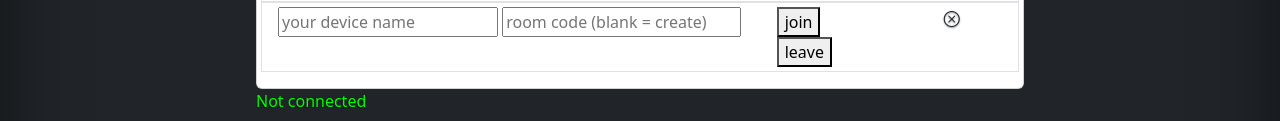
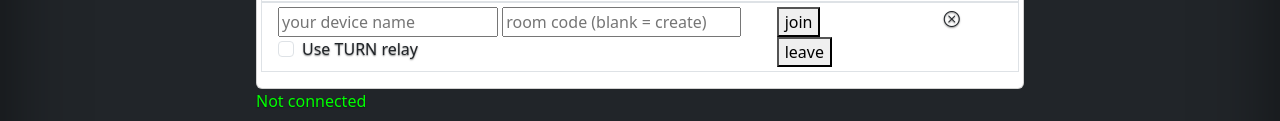
Before and after one commit to stamps9k/hopdrop-client, a website built with Vite: page index.html in a window 1280 px wide. Shown: the part 213-334 px from the top of the page. Built offline with nearby package versions, Linux system fonts and the light colour scheme.

Commit message:
Updated the ui so that the user can use the new turn server option.

```diff
--- a/index.html
+++ b/index.html
@@ -74,6 +74,10 @@
 							<div id="control-app" class="text-start col-md-8">
 								<input id="device-name" placeholder="your device name" size="18" maxlength="40" />
 								<input id="room-code" placeholder="room code (blank = create)" size="20" />
+								<div class="form-check form-check-inline">
+									<input class="form-check-input" type="checkbox" id="use-turn" />
+									<label class="form-check-label" for="use-turn">Use TURN relay</label>
+								</div>
 							</div>
 							<div class="text-start col-md-2">
 								<button id="join">join</button>
```
Also changed, not shown: src/index.mts, src/room_ui.mts.
